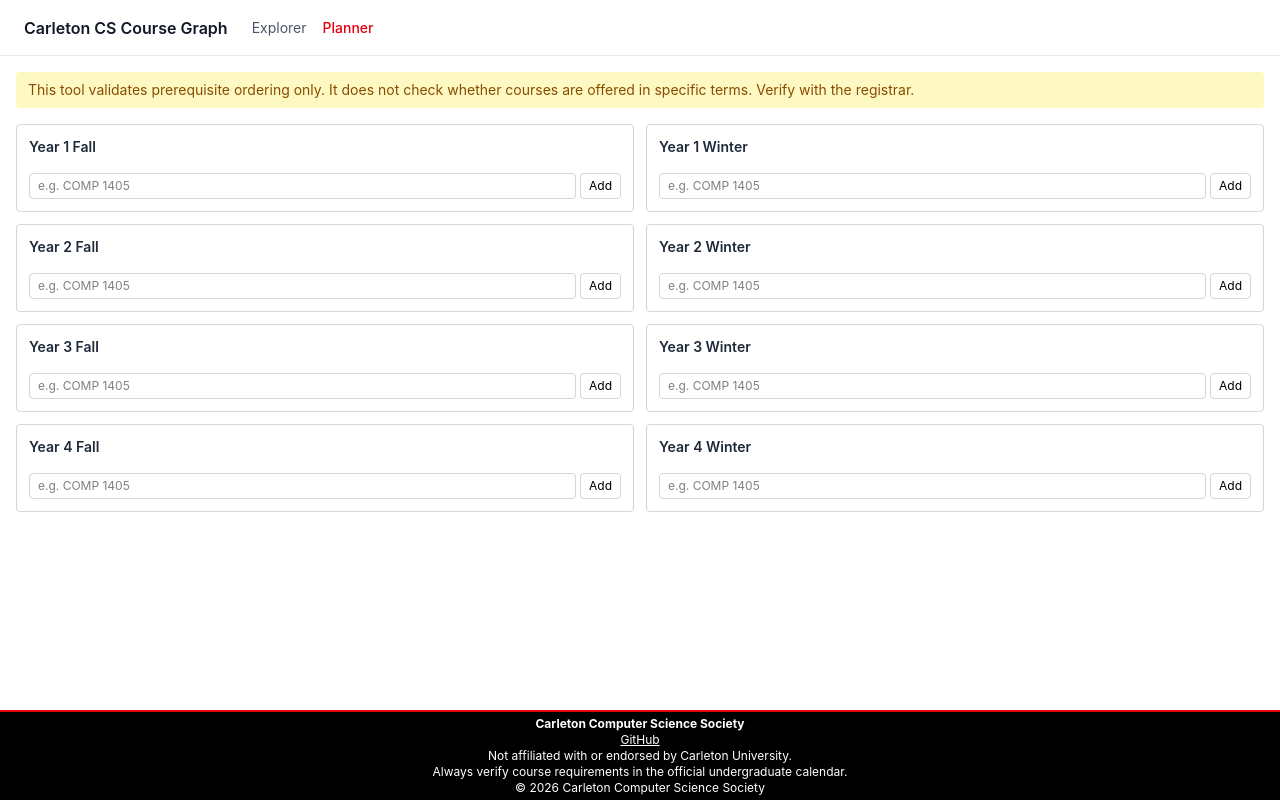
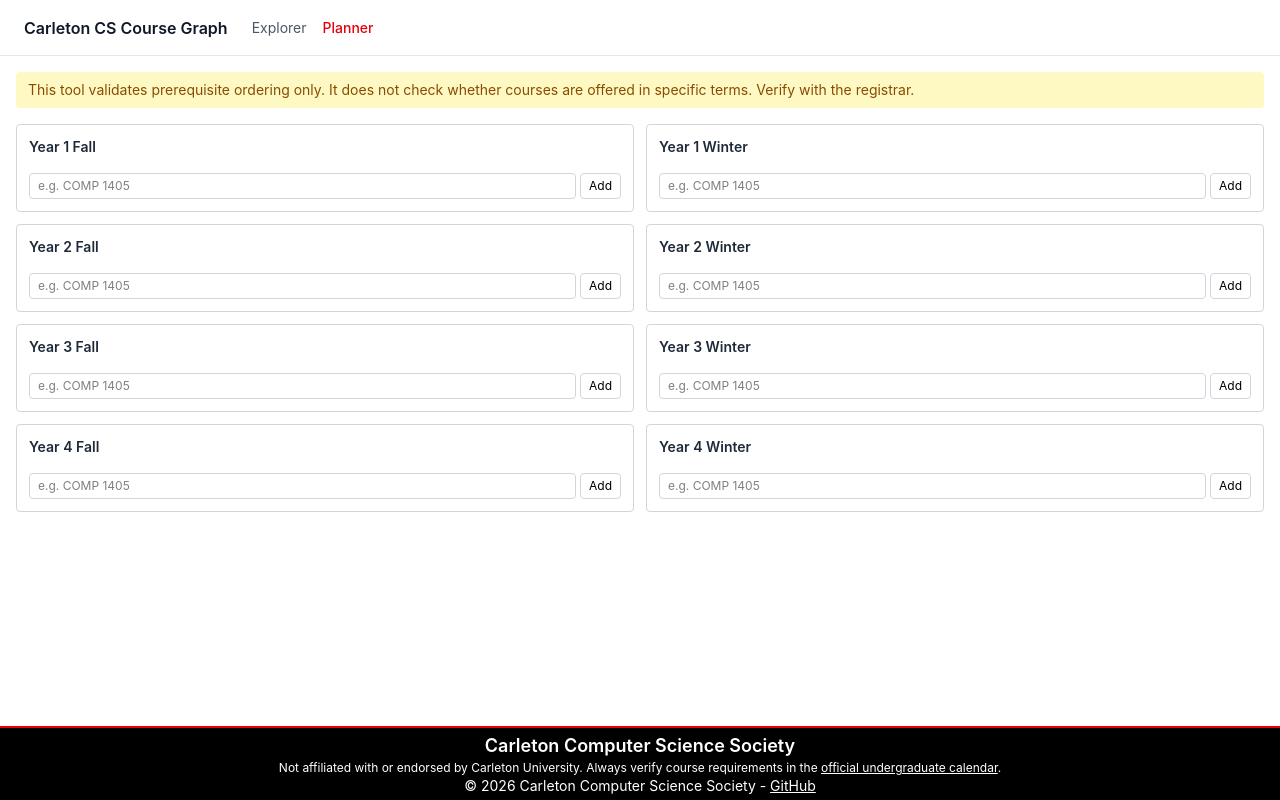
Before and after one commit to CarletonComputerScienceSociety/course-graph, a React (Vite) app: page /course-graph/planner in a window 1280 px wide. Built offline with nearby package versions, Linux system fonts and the light colour scheme.

Commit message:
implement requested changes

```diff
--- a/src/components/Footer.tsx
+++ b/src/components/Footer.tsx
@@ -2,19 +2,23 @@
 export default function Footer() {
   return (
     <footer className="bg-black border-t-red-600 border-t-2 p-1">
-      <p className="text-center text-white text-xs">
-        <b>Carleton Computer Science Society</b>
-        <br/>
-        <a href="https://github.com/CarletonComputerScienceSociety/course-graph">
-          <u>GitHub</u>
-        </a>
-        <br/>
-        Not affiliated with or endorsed by Carleton University.
-        <br/>
-        Always verify course requirements in the official undergraduate calendar.
-        <br/>
-        © {new Date().getFullYear()} Carleton Computer Science Society
-      </p>
+      <div className="text-center text-white text-xs">
+        <p className="text-lg font-semibold">
+          <a href="https://ccss.carleton.ca/">
+            Carleton Computer Science Society
+          </a>
+        </p>
+        <p>
+          Not affiliated with or endorsed by Carleton University.{' '}
+          Always verify course requirements in the{' '}
+          <a className="underline" href="https://calendar.carleton.ca/undergrad/undergradprograms/computerscience/">
+            official undergraduate calendar
+          </a>.
+        </p>
+        <p className="text-sm">
+          © {new Date().getFullYear()} Carleton Computer Science Society - <a className="underline" href="https://github.com/CarletonComputerScienceSociety/course-graph">GitHub</a>
+        </p>
+      </div>
     </footer>
   );
 }
```
